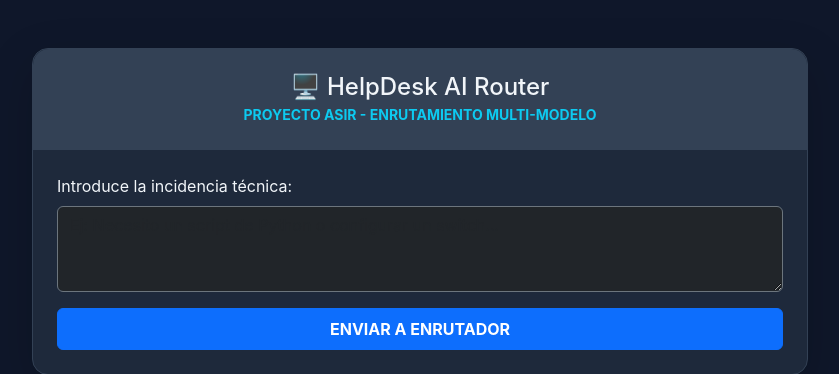
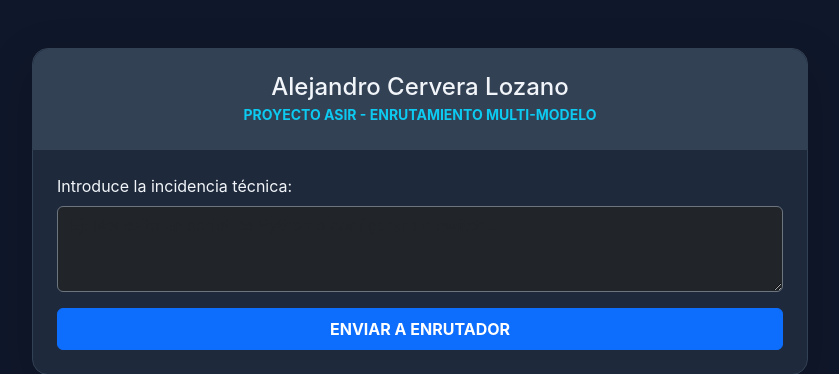
Before and after one commit to alejandrocerveraloza/proyecto_alejandro, a Flask app: page / in a window 1280 px wide. Shown: the top 374 px of the page, without its empty margins (220-1059 px from the left). Run offline with Flask 3, Linux system fonts and the light colour scheme.

Commit message:
Update index.html

```diff
--- a/templates/index.html
+++ b/templates/index.html
@@ -27,7 +27,7 @@
     <div class="container" style="max-width: 800px;">
         <div id="card-principal" class="main-card shadow-lg">
             <div class="header">
-                <h2 class="h4 mb-0">🖥️ HelpDesk AI Router</h2>
+                <h2 class="h4 mb-0">Alejandro Cervera Lozano</h2>
                 <small class="text-info fw-bold">PROYECTO ASIR - ENRUTAMIENTO MULTI-MODELO</small>
             </div>
             <div class="p-4">
```
